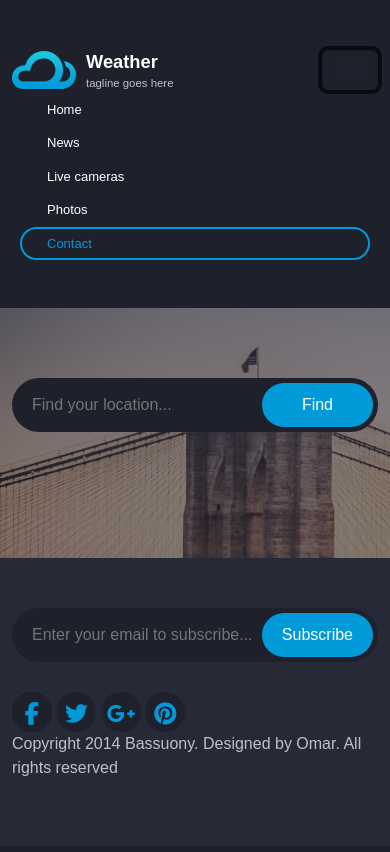
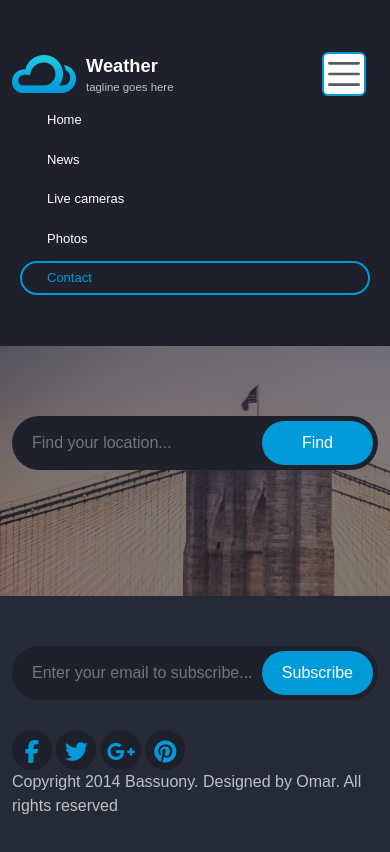
Before and after one commit to Omarbassuony/Weather-app, a plain HTML site: page index.html in a window 390 px wide. Both pictures are taken after a click on the button "Toggle navigation". Drawn offline with Linux system fonts and the light colour scheme; no server answers.

Commit message:
Update main.css

```diff
--- a/css/main.css
+++ b/css/main.css
@@ -42,6 +42,26 @@ body
     border: 2px solid #009ad8;
     border-radius: 30px;
     padding: 5px 25px !important;
+}
+.navbar .navbar-toggler
+{
+    border: none;
+    outline: none;
+}
+.navbar-toggler-icon
+{
+    background-color: white;
+    border-radius: inherit;
+    padding: 20px;
+    border: solid 2px #009ad8 ;
+}
+.navbar-toggler:focus
+{
+    box-shadow: none;
+}
+.navbar-nav a
+{
+    margin-block: 3px;
 }
 .home
 {
```
